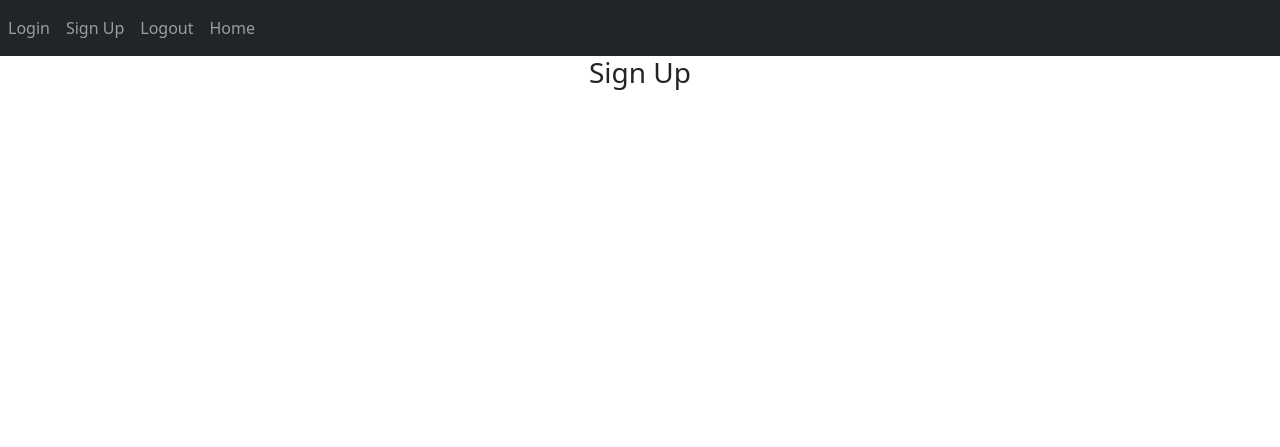
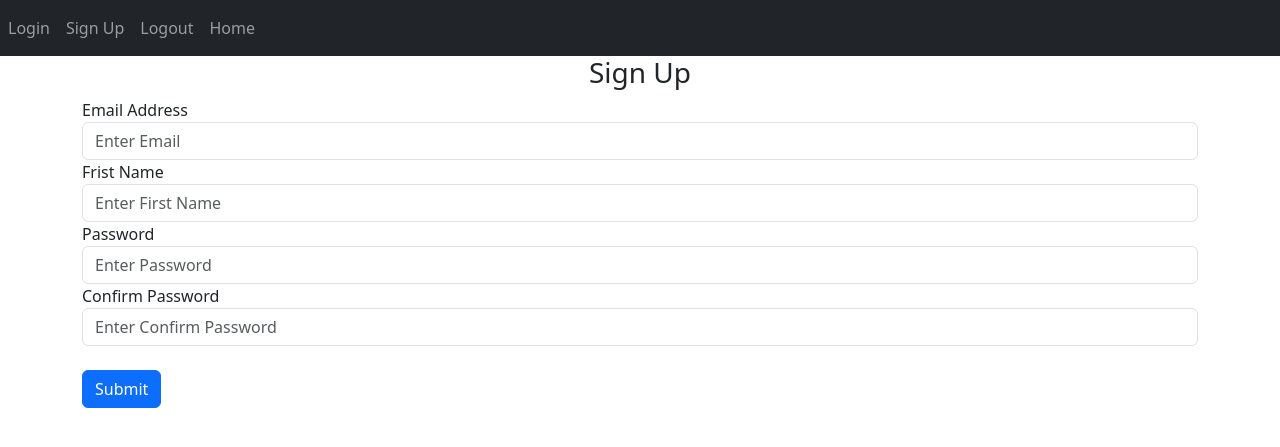
Before and after one commit to AmruthLP12/FlaskNotes-App, a Flask app: page /sign-up in a window 1280 px wide. Shown: the top 447 px of the page. Run offline with Flask 3, Linux system fonts and the light colour scheme; some libraries are stand-ins or nearby versions.

Commit message:
sign up html

```diff
--- a/website/templates/sign_up.html
+++ b/website/templates/sign_up.html
@@ -3,6 +3,23 @@
 {% block content %}
 <form action="" method="POST">
     <h3 align="center">Sign Up</h3>
-
+    <div class="form-group">
+        <label for="email">Email Address</label>
+        <input type="email" name="email" id="email" class="form-control" placeholder="Enter Email">
+    </div>
+    <div class="form-group">
+        <label for="firstName">Frist Name</label>
+        <input type="text" name="firstName" id="firstName" class="form-control" placeholder="Enter First Name">
+    </div>
+    <div class="form-group">
+        <label for="password1">Password</label>
+        <input type="password" name="password1" id="password1" class="form-control" placeholder="Enter Password">
+    </div>
+    <div class="form-group">
+        <label for="password2">Confirm Password</label>
+        <input type="password" name="password2" id="password2" class="form-control" placeholder="Enter Confirm Password">
+    </div>
+    <br>
+    <button type="submit" class="btn btn-primary">Submit</button>
 </form>
 {% endblock %}
```
